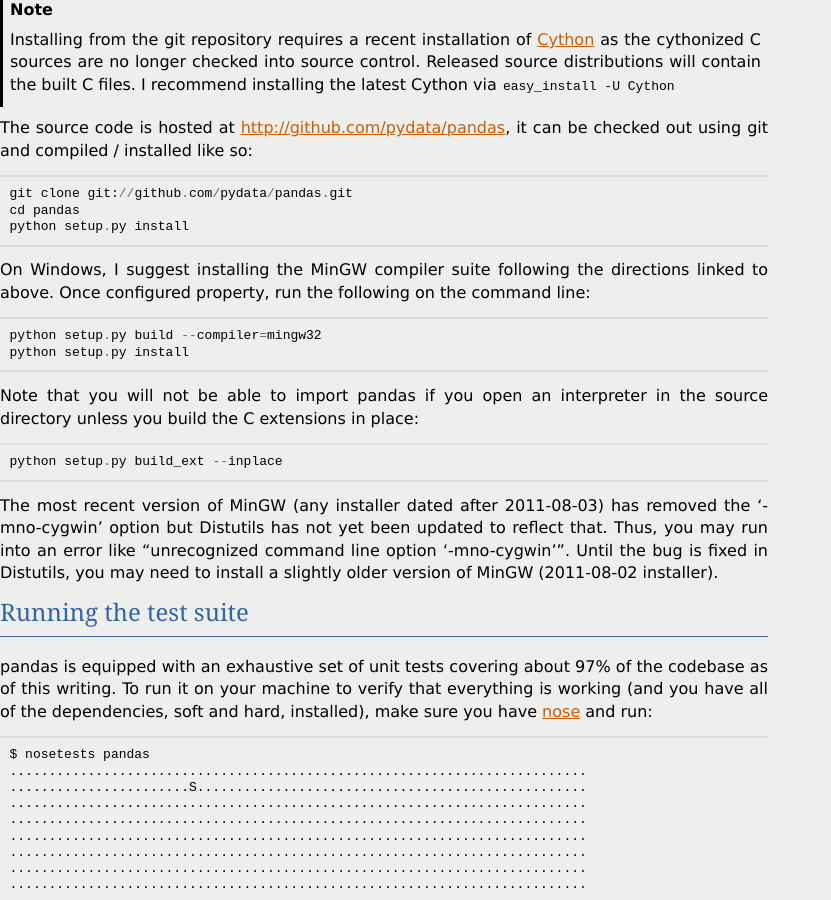
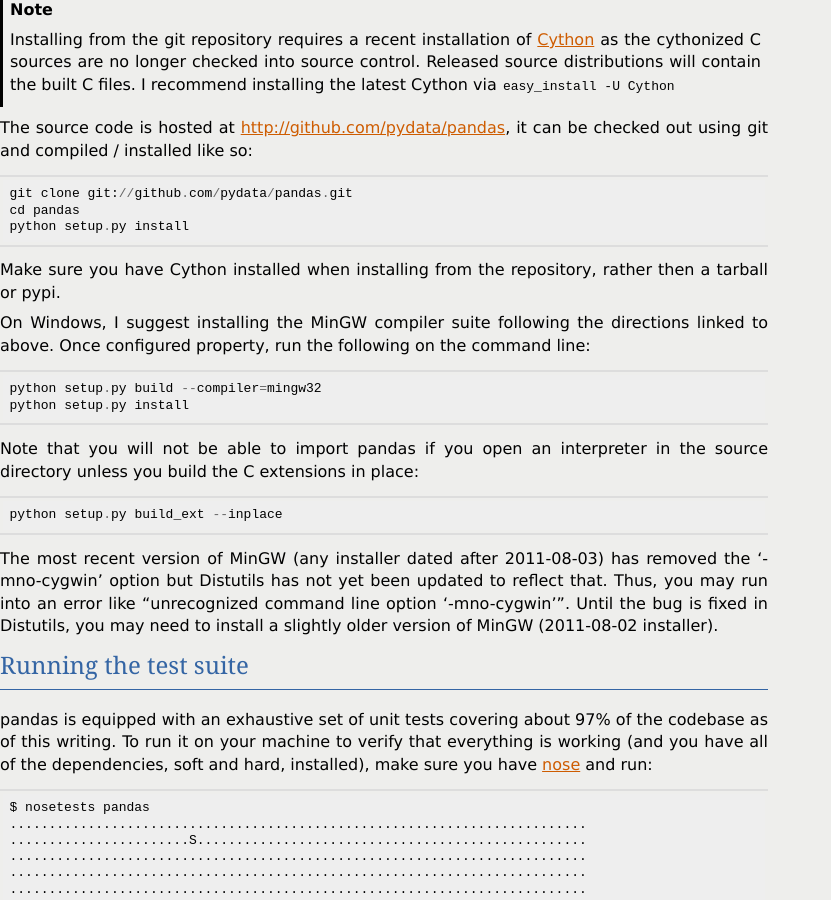
Before and after one commit to mobogaqc/pandas, a Sphinx documentation site: the page built from doc/source/install.rst, in a window 1280 px wide and 900 px high, scrolled down 1893 px. Shown: the whole window, without its empty margins (0-831 px from the left). Built offline with Sphinx 7.4.7, drawn with Linux system fonts in a browser that asks for light colours; formulas are drawn with MathJax 3; the version number is read from the project's files by our own code.

Commit message:
DOC: Emphazise that cython is needed when installing from the repo in install.rst

```diff
--- a/doc/source/install.rst
+++ b/doc/source/install.rst
@@ -110,6 +110,9 @@
   cd pandas
   python setup.py install
 
+Make sure you have Cython installed when installing from the repository,
+rather then a tarball or pypi.
+
 On Windows, I suggest installing the MinGW compiler suite following the
 directions linked to above. Once configured property, run the following on the
 command line:
```
